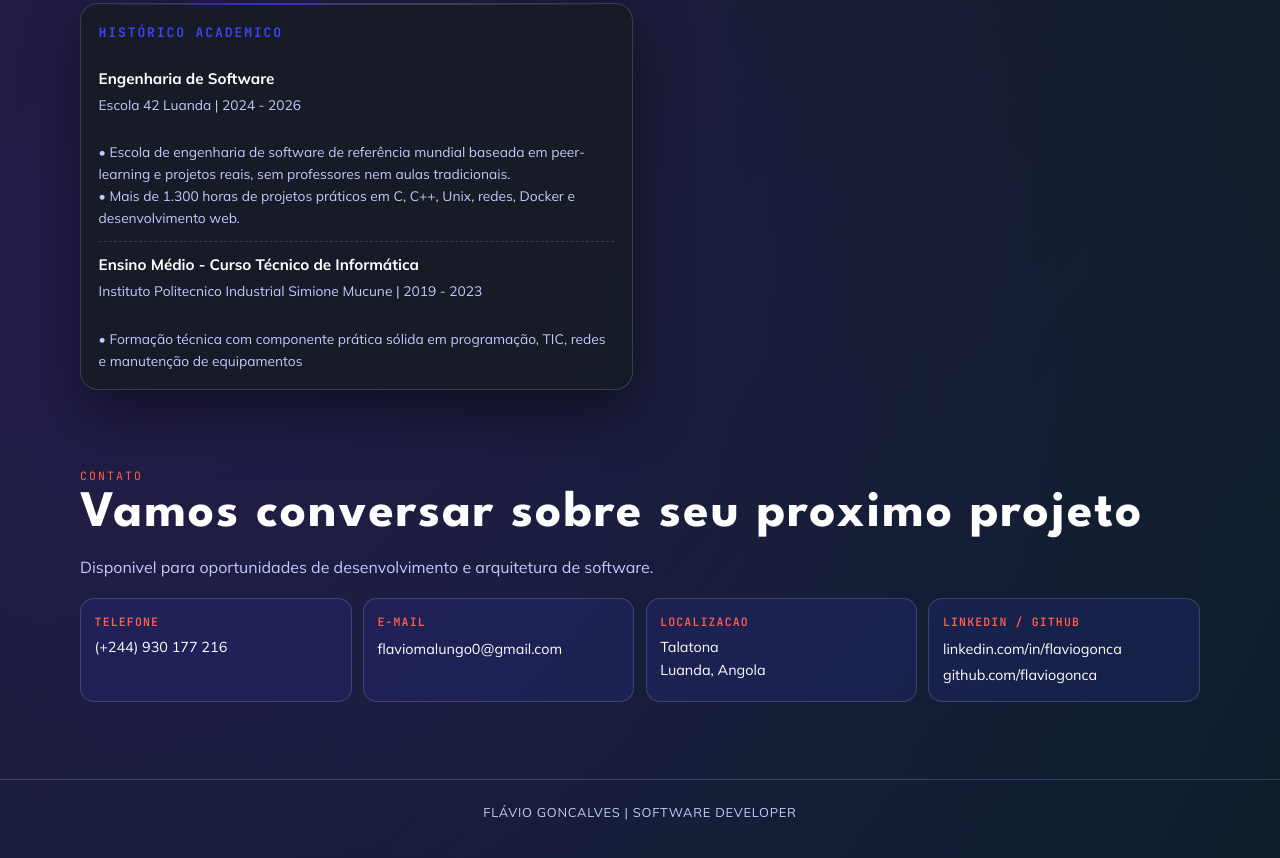
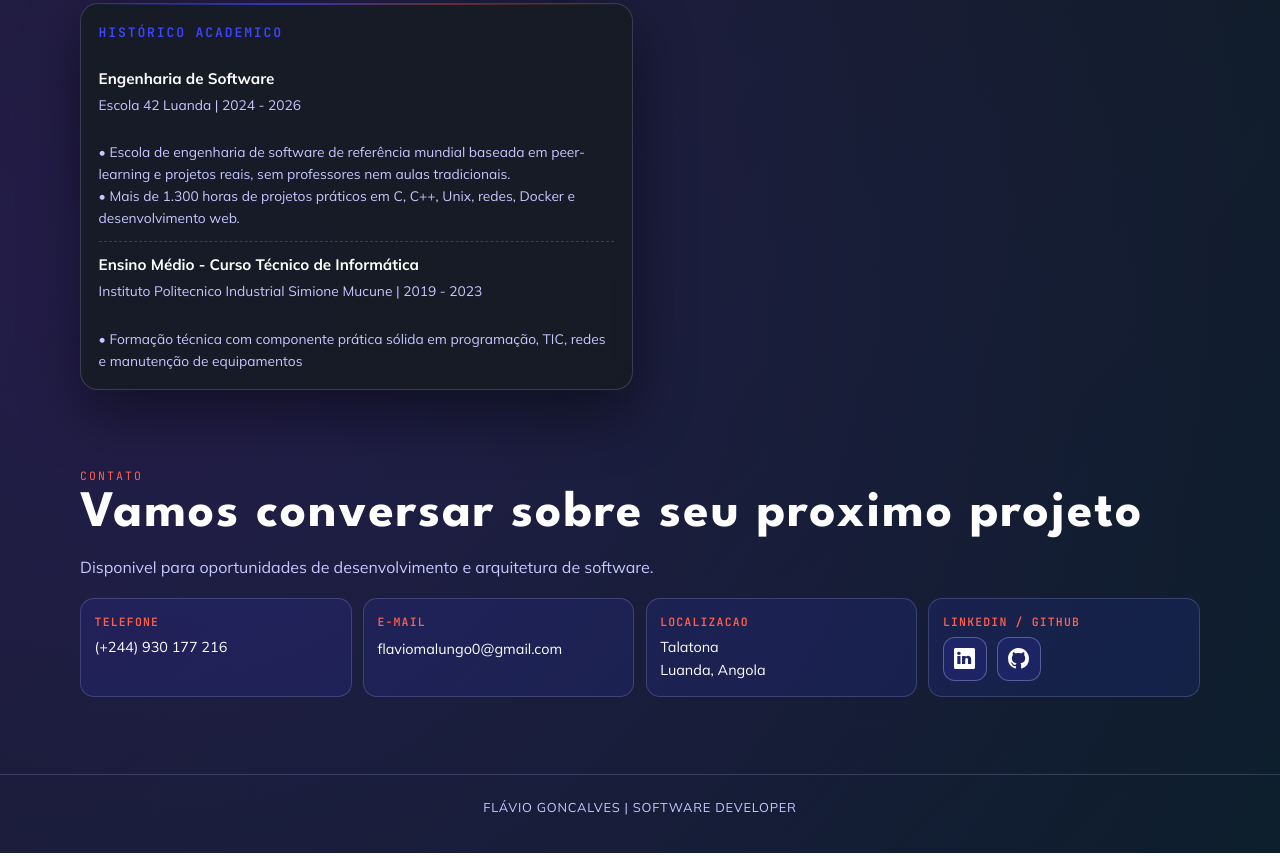
Before and after one commit to flaviogonca/flaviogonca.github.io, a plain HTML site: page index.html in a window 1280 px wide. Shown: the part 3089-3947 px from the top of the page. Drawn offline with Linux system fonts and the light colour scheme.

Commit message:
replacing links on the page by their icons

```diff
--- a/index.html
+++ b/index.html
@@ -806,6 +806,45 @@
             color: var(--accent);
         }
 
+        .contact-socials {
+            display: flex;
+            align-items: center;
+            gap: 0.6rem;
+            margin-top: 0.35rem;
+        }
+
+        .social-icon-link {
+            width: 44px;
+            height: 44px;
+            display: inline-flex;
+            align-items: center;
+            justify-content: center;
+            border-radius: 12px;
+            border: 1px solid rgba(197, 201, 255, 0.35);
+            background: rgba(63, 69, 255, 0.14);
+            color: var(--ink);
+            transition: transform 0.2s ease, border-color 0.2s ease, background 0.2s ease, box-shadow 0.2s ease;
+        }
+
+        .social-icon-link svg {
+            width: 21px;
+            height: 21px;
+            fill: currentColor;
+        }
+
+        .social-icon-link:hover {
+            color: #ffffff;
+            border-color: rgba(63, 69, 255, 0.8);
+            background: linear-gradient(135deg, var(--accent), var(--accent-2));
+            box-shadow: 0 10px 24px rgba(63, 69, 255, 0.32);
+            transform: translateY(-2px);
+        }
+
+        .social-icon-link:focus-visible {
+            outline: 2px solid rgba(255, 95, 77, 0.7);
+            outline-offset: 2px;
+        }
+
         footer {
             margin-top: 2.4rem;
             padding-block: 1.4rem 2.2rem;
@@ -1257,10 +1296,20 @@
 
                     <article class="contact-item reveal" style="--delay: 0.16s;">
                         <h3>LinkedIn / GitHub</h3>
-                        <a href="https://www.linkedin.com/in/fl%C3%A1vio-gon%C3%A7alves-006637389/" target="_blank"
-                            rel="noreferrer noopener">linkedin.com/in/flaviogonca</a>
-                        <a href="https://www.github.com/flaviogonca" target="_blank"
-                            rel="noreferrer noopener">github.com/flaviogonca</a>
+                        <div class="contact-socials">
+                            <a class="social-icon-link" href="https://www.linkedin.com/in/fl%C3%A1vio-gon%C3%A7alves-006637389/" target="_blank"
+                                rel="noreferrer noopener" aria-label="Abrir LinkedIn de Flavio Goncalves" title="LinkedIn">
+                                <svg viewBox="0 0 16 16" aria-hidden="true" focusable="false">
+                                    <path d="M0 1.146C0 .513.526 0 1.175 0h13.65C15.474 0 16 .513 16 1.146v13.708c0 .633-.526 1.146-1.175 1.146H1.175C.526 16 0 15.487 0 14.854V1.146zm4.943 11.102V6.169H2.542v6.079h2.401zM3.743 5.339c.837 0 1.358-.554 1.358-1.248-.015-.709-.521-1.248-1.343-1.248-.821 0-1.358.539-1.358 1.248 0 .694.521 1.248 1.327 1.248h.016zm2.401 6.909h2.401V8.859c0-.181.013-.362.067-.492.146-.362.479-.738 1.038-.738.732 0 1.025.557 1.025 1.373v3.246h2.401V8.725c0-1.886-1.006-2.764-2.35-2.764-1.084 0-1.56.6-1.828 1.022h.024v-.88H6.144c.03.566 0 6.145 0 6.145z" />
+                                </svg>
+                            </a>
+                            <a class="social-icon-link" href="https://www.github.com/flaviogonca" target="_blank"
+                                rel="noreferrer noopener" aria-label="Abrir GitHub de Flavio Goncalves" title="GitHub">
+                                <svg viewBox="0 0 16 16" aria-hidden="true" focusable="false">
+                                    <path d="M8 0C3.58 0 0 3.58 0 8a8 8 0 0 0 5.47 7.59c.4.07.55-.17.55-.38 0-.19-.01-.82-.01-1.49-2.01.37-2.53-.49-2.69-.94-.09-.23-.48-.94-.82-1.13-.28-.15-.68-.52-.01-.53.63-.01 1.08.58 1.23.82.72 1.21 1.87.87 2.33.66.07-.52.28-.87.51-1.07-1.78-.2-3.64-.89-3.64-3.95 0-.87.31-1.59.82-2.15-.08-.2-.36-1.02.08-2.12 0 0 .67-.21 2.2.82.64-.18 1.32-.27 2-.27s1.36.09 2 .27c1.53-1.04 2.2-.82 2.2-.82.44 1.1.16 1.92.08 2.12.51.56.82 1.27.82 2.15 0 3.07-1.87 3.75-3.65 3.95.29.25.54.73.54 1.48 0 1.07-.01 1.93-.01 2.2 0 .21.15.46.55.38A8.01 8.01 0 0 0 16 8c0-4.42-3.58-8-8-8z" />
+                                </svg>
+                            </a>
+                        </div>
                     </article>
                 </div>
             </div>
```
